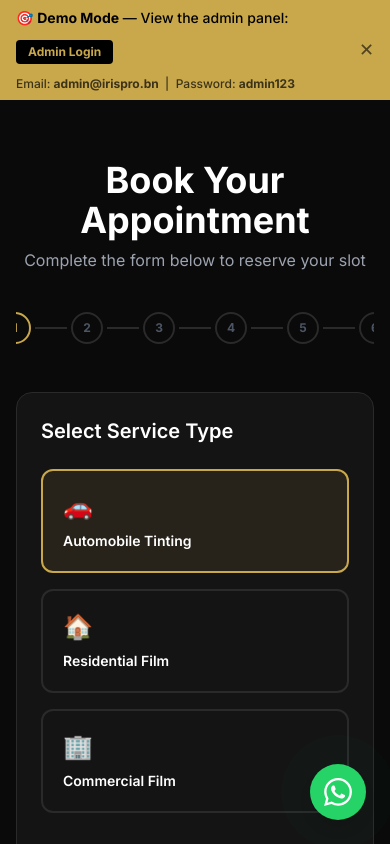
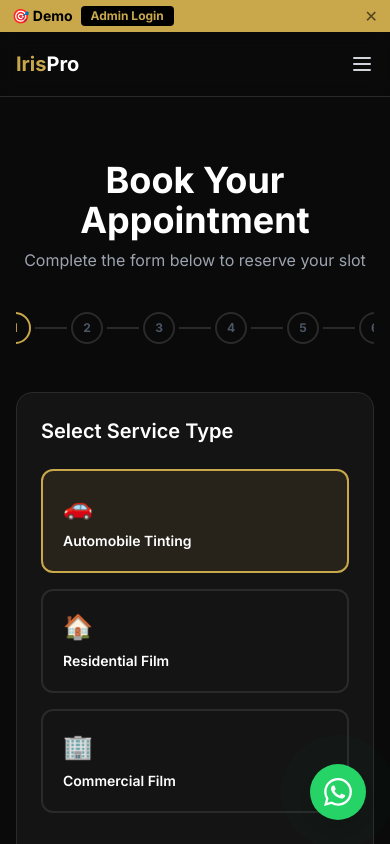
Before and after one commit to deming100/irispro, a Next.js app: page /booking in a window 390 px wide. Shown: the top 844 px of the page. Built offline with nearby package versions, Linux system fonts and the light colour scheme.

Commit message:
Mobile improvements: compact demo banner, admin mobile nav, navbar alignment

```diff
--- a/app/admin/(protected)/layout.tsx
+++ b/app/admin/(protected)/layout.tsx
@@ -24,27 +24,28 @@ export default async function ProtectedAdminLayout({ children }: { children: Rea
                 <span className="text-gray-500 text-sm font-normal ml-2">Admin</span>
               </Link>
               <nav className="hidden md:flex items-center gap-4">
-                <Link href="/admin" className="text-sm text-gray-400 hover:text-white transition-colors">
-                  Dashboard
-                </Link>
-                <Link href="/admin/bookings" className="text-sm text-gray-400 hover:text-white transition-colors">
-                  Bookings
-                </Link>
-                <Link href="/admin/slots" className="text-sm text-gray-400 hover:text-white transition-colors">
-                  Slot Config
-                </Link>
+                <Link href="/admin" className="text-sm text-gray-400 hover:text-white transition-colors">Dashboard</Link>
+                <Link href="/admin/bookings" className="text-sm text-gray-400 hover:text-white transition-colors">Bookings</Link>
+                <Link href="/admin/slots" className="text-sm text-gray-400 hover:text-white transition-colors">Slot Config</Link>
               </nav>
             </div>
             <div className="flex items-center gap-4">
-              <Link href="/" className="text-xs text-gray-500 hover:text-gray-300 transition-colors">
-                ← View Site
-              </Link>
+              <Link href="/" className="text-xs text-gray-500 hover:text-gray-300 transition-colors hidden sm:inline">← View Site</Link>
               <SignOutButton />
             </div>
           </div>
         </div>
+        {/* Mobile nav */}
+        <div className="md:hidden border-t border-[#2A2A2A] overflow-x-auto">
+          <div className="flex px-4 gap-1">
+            <Link href="/admin" className="text-xs text-gray-400 hover:text-white py-2.5 px-3 whitespace-nowrap border-b-2 border-transparent hover:border-[#C9A84C] transition-colors">Dashboard</Link>
+            <Link href="/admin/bookings" className="text-xs text-gray-400 hover:text-white py-2.5 px-3 whitespace-nowrap border-b-2 border-transparent hover:border-[#C9A84C] transition-colors">Bookings</Link>
+            <Link href="/admin/slots" className="text-xs text-gray-400 hover:text-white py-2.5 px-3 whitespace-nowrap border-b-2 border-transparent hover:border-[#C9A84C] transition-colors">Slot Config</Link>
+            <Link href="/" className="text-xs text-gray-500 hover:text-gray-300 py-2.5 px-3 whitespace-nowrap ml-auto">← Site</Link>
+          </div>
+        </div>
       </div>
-      <div className="max-w-7xl mx-auto px-4 sm:px-6 lg:px-8 py-8">{children}</div>
+      <div className="max-w-7xl mx-auto px-4 sm:px-6 lg:px-8 py-6">{children}</div>
     </div>
   );
 }
--- a/components/DemoBanner.tsx
+++ b/components/DemoBanner.tsx
@@ -8,22 +8,22 @@ export default function DemoBanner() {
   if (!visible) return null;
 
   return (
-    <div className="fixed top-0 left-0 right-0 z-50 bg-[#C9A84C] text-black px-4 py-2 flex items-center justify-between gap-4 text-sm font-medium">
-      <div className="flex items-center gap-3 flex-wrap">
-        <span>🎯 <strong>Demo Mode</strong> — View the admin panel:</span>
+    <div className="fixed top-0 left-0 right-0 z-50 bg-[#C9A84C] text-black px-3 py-1.5 flex items-center justify-between gap-2 text-sm font-medium">
+      <div className="flex items-center gap-2 min-w-0">
+        <span className="font-bold whitespace-nowrap">🎯 Demo</span>
         <Link
           href="/admin/login"
-          className="bg-black text-[#C9A84C] px-3 py-1 rounded font-bold text-xs hover:bg-[#111] transition-colors"
+          className="bg-black text-[#C9A84C] px-2.5 py-0.5 rounded font-bold text-xs hover:bg-[#111] transition-colors whitespace-nowrap"
         >
           Admin Login
         </Link>
-        <span className="text-black/70 text-xs">
-          Email: <strong>admin@irispro.bn</strong> &nbsp;|&nbsp; Password: <strong>admin123</strong>
+        <span className="text-black/70 text-xs hidden sm:inline whitespace-nowrap">
+          admin@irispro.bn &nbsp;|&nbsp; admin123
         </span>
       </div>
       <button
         onClick={() => setVisible(false)}
-        className="text-black/60 hover:text-black text-lg leading-none flex-shrink-0"
+        className="text-black/60 hover:text-black text-base leading-none flex-shrink-0 ml-1"
         aria-label="Close"
       >
         ✕
--- a/components/Navbar.tsx
+++ b/components/Navbar.tsx
@@ -6,7 +6,7 @@ export default function Navbar() {
   const [open, setOpen] = useState(false);
 
   return (
-    <nav className="fixed top-8 left-0 right-0 z-40 bg-[#0A0A0A]/90 backdrop-blur border-b border-[#2A2A2A]">
+    <nav className="fixed top-[32px] left-0 right-0 z-40 bg-[#0A0A0A]/90 backdrop-blur border-b border-[#2A2A2A]">
       <div className="max-w-7xl mx-auto px-4 sm:px-6 lg:px-8">
         <div className="flex items-center justify-between h-16">
           <Link href="/" className="flex items-center gap-2">
```
